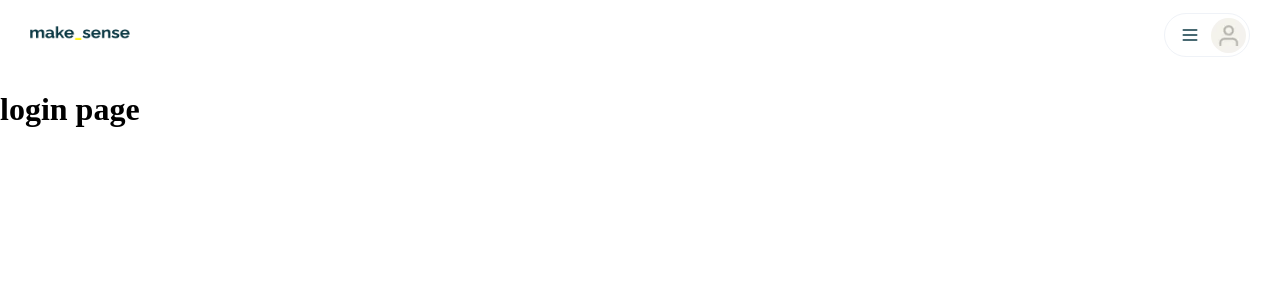
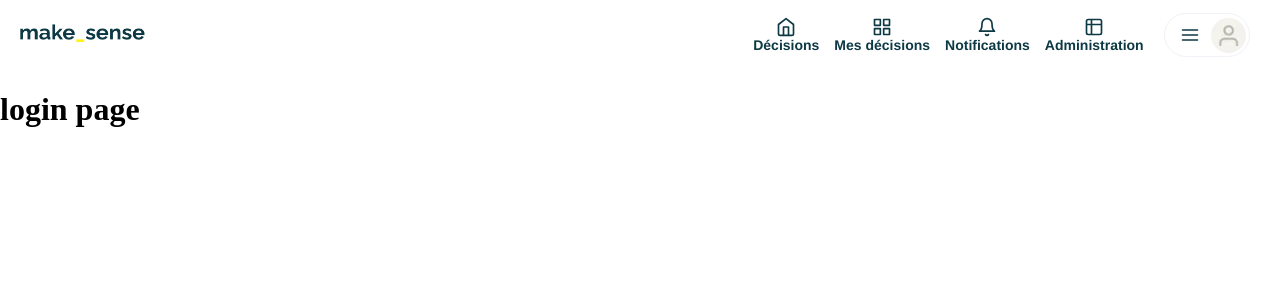
Before and after one commit to WildCodeSchool/2023-02-JS-RemoteFR-DeVMX-P3-Sense-Makers, a React (Vite) app in the folder frontend/: page / in a window 1280 px wide. Shown: the top 300 px of the page. Built offline with nearby package versions, Linux system fonts and the light colour scheme.

Commit message:
Add icons and Media Query into navBar

```diff
--- a/frontend/src/components/Header.jsx
+++ b/frontend/src/components/Header.jsx
@@ -1,15 +1,132 @@
+import { useState } from "react";
+import { Link, useLocation } from "react-router-dom";
 import LoginButton from "./LoginButton";
 import makeSenseLogo from "../assets/make_sense.png";
 
 export default function Header() {
+  const [showLoginMenu, setShowLoginMenu] = useState(false);
+  const { pathname } = useLocation();
+
+  const handleShowLoginMenu = () => {
+    setShowLoginMenu(!showLoginMenu);
+  };
+
   return (
     <div className="header">
       <div className="logo-container">
         <img src={makeSenseLogo} alt="" />
       </div>
-      <div className="navigation-container">
-        <LoginButton />
-      </div>
+      <nav className="navBar-icons">
+        <ul>
+          <li>
+            <Link
+              className={
+                pathname === "/decision" ? "link-style active" : "link-style"
+              }
+              to="/decision"
+              onClick={() => handleShowLoginMenu()}
+            >
+              <svg
+                xmlns="http://www.w3.org/2000/svg"
+                width="20"
+                height="20"
+                viewBox="0 0 24 24"
+                fill="none"
+                stroke="currentColor"
+                strokeWidth="2"
+                strokeLinecap="round"
+                strokeLinejoin="round"
+                className="feather feather-home"
+              >
+                <path d="M3 9l9-7 9 7v11a2 2 0 0 1-2 2H5a2 2 0 0 1-2-2z" />
+                <polyline points="9 22 9 12 15 12 15 22" />
+              </svg>
+              <div className="li-text">Décisions</div>
+            </Link>
+          </li>
+          <li>
+            <Link
+              className={
+                pathname === "/myDecisions" ? "link-style active" : "link-style"
+              }
+              to="/myDecisions"
+              onClick={() => handleShowLoginMenu()}
+            >
+              <svg
+                xmlns="http://www.w3.org/2000/svg"
+                width="20"
+                height="20"
+                viewBox="0 0 24 24"
+                fill="none"
+                stroke="currentColor"
+                strokeWidth="2"
+                strokeLinecap="round"
+                strokeLinejoin="round"
+                className="feather feather-grid"
+              >
+                <rect x="3" y="3" width="7" height="7" />
+                <rect x="14" y="3" width="7" height="7" />
+                <rect x="14" y="14" width="7" height="7" />
+                <rect x="3" y="14" width="7" height="7" />
+              </svg>
+
+              <div className="li-text">Mes décisions</div>
+            </Link>
+          </li>
+          <li>
+            <Link
+              className={pathname === "*" ? "link-style active" : "link-style"}
+              to="*"
+              onClick={() => handleShowLoginMenu()}
+            >
+              <svg
+                xmlns="http://www.w3.org/2000/svg"
+                width="20"
+                height="20"
+                viewBox="0 0 24 24"
+                fill="none"
+                stroke="currentColor"
+                strokeWidth="2"
+                strokeLinecap="round"
+                strokeLinejoin="round"
+                className="feather feather-bell"
+              >
+                <path d="M18 8A6 6 0 0 0 6 8c0 7-3 9-3 9h18s-3-2-3-9" />
+                <path d="M13.73 21a2 2 0 0 1-3.46 0" />
+              </svg>
+              <div className="li-text">Notifications</div>
+            </Link>
+          </li>
+          <li>
+            <Link
+              className={pathname === "*" ? "link-style active" : "link-style"}
+              to="*"
+              onClick={() => handleShowLoginMenu()}
+            >
+              <svg
+                xmlns="http://www.w3.org/2000/svg"
+                width="20"
+                height="20"
+                viewBox="0 0 24 24"
+                fill="none"
+                stroke="currentColor"
+                strokeWidth="2"
+                strokeLinecap="round"
+                strokeLinejoin="round"
+                className="feather feather-table"
+              >
+                <path d="M9 3H5a2 2 0 0 0-2 2v4m6-6h10a2 2 0 0 1 2 2v4M9 3v18m0 0h10a2 2 0 0 0 2-2V9M9 21H5a2 2 0 0 1-2-2V9m0 0h18" />
+              </svg>
+              <div className="li-text">Administration</div>
+            </Link>
+          </li>
+        </ul>
+      </nav>
+      <LoginButton
+        setShowLoginMenu={setShowLoginMenu}
+        handleShowLoginMenu={handleShowLoginMenu}
+        showLoginMenu={showLoginMenu}
+      />
     </div>
   );
 }
--- a/frontend/src/components/LoginButton.jsx
+++ b/frontend/src/components/LoginButton.jsx
@@ -1,14 +1,13 @@
-import { useState, useEffect, useRef } from "react";
+import { useEffect, useRef } from "react";
 import { Link, useLocation } from "react-router-dom";
+import PropTypes from "prop-types";
 import kikoAvatar from "../assets/avatar0.png";
 
-export default function LoginButton() {
-  const [showLoginMenu, setShowLoginMenu] = useState(false);
-
-  const handleShowLoginMenu = () => {
-    setShowLoginMenu(!showLoginMenu);
-  };
-
+export default function LoginButton({
+  setShowLoginMenu,
+  showLoginMenu,
+  handleShowLoginMenu,
+}) {
   const menuRef = useRef();
   const { pathname } = useLocation();
 
@@ -31,30 +30,20 @@ export default function LoginButton() {
       >
         <div className="burger-icon">
           <svg
+            xmlns="http://www.w3.org/2000/svg"
             width="20"
             height="20"
             viewBox="0 0 24 24"
             fill="none"
-            xmlns="http://www.w3.org/2000/svg"
-          >
-            <path
-              d="M4 18L20 18"
             stroke="currentColor"
             strokeWidth="2"
             strokeLinecap="round"
-            />
-            <path
-              d="M4 12L20 12"
-              stroke="currentColor"
-              strokeWidth="2"
-              strokeLinecap="round"
-            />
-            <path
-              d="M4 6L20 6"
-              stroke="currentColor"
-              strokeWidth="2"
-              strokeLinecap="round"
-            />
+            strokeLinejoin="round"
+            className="feather feather-menu"
+          >
+            <line x1="3" y1="12" x2="21" y2="12" />
+            <line x1="3" y1="6" x2="21" y2="6" />
+            <line x1="3" y1="18" x2="21" y2="18" />
           </svg>
         </div>
         <img className="img-avatar" src={kikoAvatar} alt="avatar" />
@@ -84,7 +73,7 @@ export default function LoginButton() {
                 <path d="M3 9l9-7 9 7v11a2 2 0 0 1-2 2H5a2 2 0 0 1-2-2z" />
                 <polyline points="9 22 9 12 15 12 15 22" />
               </svg>
-              <div className="li-text">Parcourir les décisions</div>
+              <div className="li-text">Décisions</div>
             </Link>
           </li>
           <li>
@@ -117,6 +106,11 @@ export default function LoginButton() {
             </Link>
           </li>
           <li>
+            <Link
+              className={pathname === "*" ? "link-style active" : "link-style"}
+              to="*"
+              onClick={() => handleShowLoginMenu()}
+            >
               <svg
                 xmlns="http://www.w3.org/2000/svg"
                 width="16"
@@ -133,13 +127,12 @@ export default function LoginButton() {
                 <path d="M13.73 21a2 2 0 0 1-3.46 0" />
               </svg>
               <div className="li-text">Notifications</div>
+            </Link>
           </li>
           <li>
             <Link
-              className={
-                pathname === "/profil" ? "link-style active" : "link-style"
-              }
-              to="/profil"
+              className={pathname === "*" ? "link-style active" : "link-style"}
+              to="*"
               onClick={() => handleShowLoginMenu()}
             >
               <svg
@@ -163,10 +156,8 @@ export default function LoginButton() {
         <ul className="login-menu-user">
           <li>
             <Link
-              className={
-                pathname === "/profil" ? "link-style active" : "link-style"
-              }
-              to="/profil"
+              className={pathname === "*" ? "link-style active" : "link-style"}
+              to="*"
               onClick={() => handleShowLoginMenu()}
             >
               <div className="li-text">Mon compte</div>
@@ -199,3 +190,9 @@ export default function LoginButton() {
     </div>
   );
 }
+
+LoginButton.propTypes = {
+  showLoginMenu: PropTypes.bool.isRequired,
+  setShowLoginMenu: PropTypes.func.isRequired,
+  handleShowLoginMenu: PropTypes.func.isRequired,
+};
--- a/frontend/src/scss/_header.scss
+++ b/frontend/src/scss/_header.scss
@@ -11,10 +11,34 @@
   font-size: 16px;
 
   .logo-container {
-    margin: $space-xs;
+    // margin: $space-xs;
+    flex-grow: 2;
+    img {
+      width: 125px;
+    }
+  }
+}
 
-    img {
-      width: 100px;
+.navBar-icons {
+  display: flex;
+  justify-content: center;
+  align-items: center;
+
+
+  ul {
+    display: flex;
+    justify-content: space-between;
+    align-items: center;
+    list-style: none;
+    gap: $space-s;
+    margin-right: $space-m;
+
+    .link-style {
+      display: flex;
+      justify-content: center;
+      align-items: center;
+      flex-direction: column;
+      font-size: $fonte-size-s;
     }
   }
 }
@@ -43,7 +67,7 @@
   position: absolute;
   top: 10%;
   right: 7%;
-  padding: $space-s $space-m;
+  padding: 0 $space-m $space-s $space-m;
   background-color: $background-color-base;
   border-radius: $border-radius-m;
   box-shadow: 0 0 20px rgba(0, 0, 0, 0.13);
@@ -70,7 +94,7 @@
 
   .login-menu-app {
     list-style-type: none;
-    padding: 0;
+    padding: $space-xs 0 0 0;
     margin: 0;
     border-bottom: 1px solid $border-color-base;
 
@@ -132,7 +156,7 @@
   margin: 10px 0px 10px 15px;
 
   svg {
-    path {
+    line {
       color: $color-default;
     }
   }
@@ -150,6 +174,7 @@
   justify-content: center;
   align-items: center;
   text-decoration: none;
+  color: $color-default;
 
   :hover {
     text-decoration: underline;
@@ -160,3 +185,16 @@
 .active {
   color: $color-primary;
 }
+
+@media screen and (max-width: 768px) {
+  .navBar-icons {
+    display: none;
+  }
+
+}
+@media screen and (min-width: 768px) {
+
+  .login-menu-app {
+    display: none;
+  }
+}
--- a/frontend/src/scss/_variables.scss
+++ b/frontend/src/scss/_variables.scss
@@ -4,6 +4,7 @@ $color-primary-active: rgb(32, 136, 167);
 $background-color-base: rgb(255, 255, 255);
 $border-color-base: rgb(224, 228, 235);
 $border-radius-m: 10px;
+$fonte-size-s: 0.875rem;
 $space-xxxl: 100px;
 $space-xxl: 60px;
 $space-xl: 40px;
--- a/frontend/src/scss/styles.css
+++ b/frontend/src/scss/styles.css
@@ -233,10 +233,31 @@ body {
   font-size: 16px;
 }
 .header .logo-container {
-  margin: 10px;
+  flex-grow: 2;
 }
 .header .logo-container img {
-  width: 100px;
+  width: 125px;
+}
+
+.navBar-icons {
+  display: flex;
+  justify-content: center;
+  align-items: center;
+}
+.navBar-icons ul {
+  display: flex;
+  justify-content: space-between;
+  align-items: center;
+  list-style: none;
+  gap: 15px;
+  margin-right: 20px;
+}
+.navBar-icons ul .link-style {
+  display: flex;
+  justify-content: center;
+  align-items: center;
+  flex-direction: column;
+  font-size: 0.875rem;
 }
 
 .login-button {
@@ -263,7 +284,7 @@ body {
   position: absolute;
   top: 10%;
   right: 7%;
-  padding: 15px 20px;
+  padding: 0 20px 15px 20px;
   background-color: rgb(255, 255, 255);
   border-radius: 10px;
   box-shadow: 0 0 20px rgba(0, 0, 0, 0.13);
@@ -286,7 +307,7 @@ body {
 }
 .login-menu .login-menu-app {
   list-style-type: none;
-  padding: 0;
+  padding: 10px 0 0 0;
   margin: 0;
   border-bottom: 1px solid rgb(224, 228, 235);
 }
@@ -337,7 +358,7 @@ body {
   flex-flow: column nowrap;
   margin: 10px 0px 10px 15px;
 }
-.burger-icon svg path {
+.burger-icon svg line {
   color: rgb(12, 57, 68);
 }
 
@@ -353,6 +374,7 @@ body {
   justify-content: center;
   align-items: center;
   text-decoration: none;
+  color: rgb(12, 57, 68);
 }
 .link-style :hover {
   text-decoration: underline;
@@ -363,6 +385,16 @@ body {
   color: rgb(227, 97, 100);
 }
 
+@media screen and (max-width: 768px) {
+  .navBar-icons {
+    display: none;
+  }
+}
+@media screen and (min-width: 768px) {
+  .login-menu-app {
+    display: none;
+  }
+}
 /*
 --color-default-inverse: rgb(255, 255, 255);
 --color-primary: rgb(25, 108, 132);
```
Also changed, not shown: frontend/src/assets/icons/menu_burger.svg (added), 1 other file (tests, documents, lock files or other folders). Lines whose indentation alone changed are shown as unchanged.
